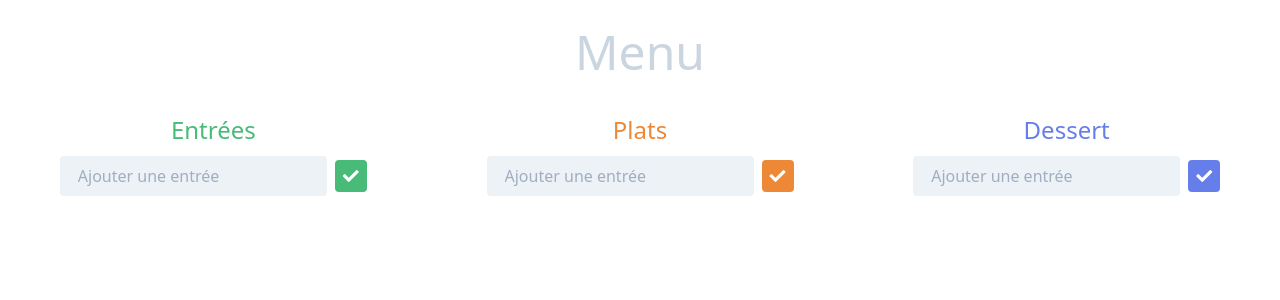
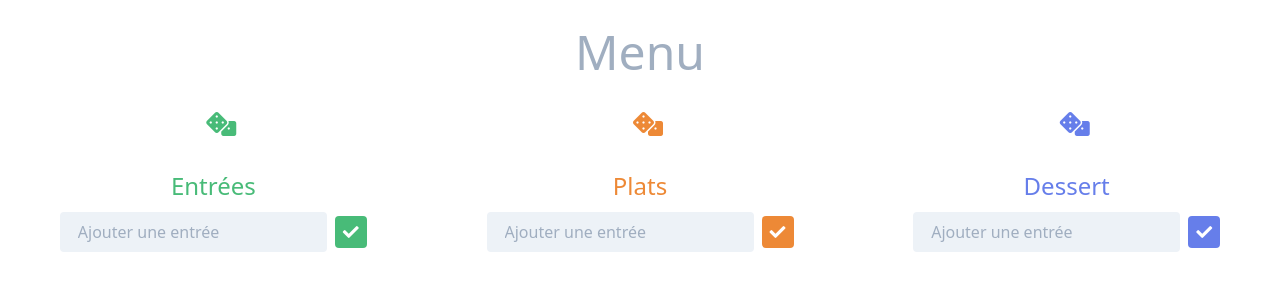
Before and after one commit to Julie-Ha/random-menu, a React (Create React App) app: page / in a window 1280 px wide. Shown: the top 300 px of the page. Built offline with nearby package versions, Linux system fonts and the light colour scheme.

Commit message:
generate random menu

```diff
--- a/src/App.js
+++ b/src/App.js
@@ -1,15 +1,21 @@
 import React from "react";
 import "./tailwind.output.css";
 import Dish from "./components/Dish";
+import RandomDish from "./components/RandomDish";
 
 function App() {
   return (
     <div className="App">
-      <h1 className="text-5xl text-gray-400 text-center m-4">Menu</h1>
+      <h1 className="text-5xl text-gray-500 text-center m-4 mb-6">Menu</h1>
+      <div className="flex flex-col sm:flex-row mb-6">
+        <RandomDish color="green" dishType="starters"/>
+        <RandomDish color="orange" dishType="dish" />
+        <RandomDish color="indigo" dishType="dessert" />
+      </div>
       <div className="flex flex-col sm:flex-row">
-        <Dish title="Entrées" color="green" dishType="starters"/>
+        <Dish title="Entrées" color="green" dishType="starters" />
         <Dish title="Plats" color="orange" dishType="dish" />
-        <Dish title="Dessert" color="indigo" dishType="dessert"/>
+        <Dish title="Dessert" color="indigo" dishType="dessert" />
       </div>
     </div>
   );
--- a/src/components/Dish.js
+++ b/src/components/Dish.js
@@ -11,6 +11,7 @@ function Dish({ title, color, dishType }) {
   const addDish = (e) => {
     e.preventDefault();
 
+    if (inputText) {
       let dishes;
       if (localStorage.getItem(dishType) === null) {
         dishes = [];
@@ -22,10 +23,11 @@ function Dish({ title, color, dishType }) {
 
       setDishesList(JSON.parse(localStorage.getItem(dishType)));
       setInputText("");
+    }
   };
 
   const deleteDish = (e) => {
-    let dish = e.target.getAttribute("data-key");
+    let dishId = e.target.getAttribute("data-key");
 
     let dishes;
     if (localStorage.getItem(dishType) === null) {
@@ -33,7 +35,7 @@ function Dish({ title, color, dishType }) {
     } else {
       dishes = JSON.parse(localStorage.getItem(dishType));
     }
-    dishes.splice(dishes.indexOf(dish), 1);
+    dishes.splice(dishId, 1);
     localStorage.setItem(dishType, JSON.stringify(dishes));
     setDishesList(dishes);
   };
@@ -46,10 +48,10 @@ function Dish({ title, color, dishType }) {
       dishes = JSON.parse(localStorage.getItem(dishType));
     }
     setDishesList(dishes);
-  }, []);
+  }, [dishType]);
 
   return (
-    <div className="w-full flex flex-col items-center">
+    <div className="w-full flex flex-col items-center mb-6">
       <h1 className={"text-2xl text-" + color + "-500 m-2"}>{title}</h1>
       <div className="flex justify-center items-center">
         <input
@@ -80,15 +82,18 @@ function Dish({ title, color, dishType }) {
       <div className="m-2">
         <ul className="">
           {dishesList &&
-            dishesList.map((dish) => {
+            dishesList.map((dish, index) => {
               return (
-                <li key={dish} className="flex m-2 items-center">
+                <li
+                  key={index}
+                  className="flex m-2 items-center justify-center"
+                >
                   <p className="mr-5">{dish}</p>
                   <i
                     onClick={deleteDish}
-                    data-key={dish}
+                    data-key={index}
                     className={
-                      "ml-auto text-" +
+                      "ml-auto text-lg text-" +
                       color +
                       "-500 fas fa-trash-alt hover:text-" +
                       color +
--- a/src/components/RandomDish.js
+++ b/src/components/RandomDish.js
@@ -1,11 +1,41 @@
-import React from 'react'
+import React, { useEffect, useState } from "react";
 
-function RandomDish() {
-    return (
-        <div>
+function RandomDish({ color, dishType }) {
+  const [randomDish, setRandomDish] = useState("");
 
-        </div>
-    )
+  const generateRandomDish = () => {
+    let dishes;
+    if (localStorage.getItem(dishType) === null) {
+      dishes = [];
+    } else {
+      dishes = JSON.parse(localStorage.getItem(dishType));
+    }
+
+    if (dishes.length > 0) {
+      let randomIndex = Math.floor(Math.random() * Math.floor(dishes.length));
+      setRandomDish(dishes[randomIndex]);
+    }
+  };
+
+  useEffect(() => {
+    generateRandomDish();
+  }, []);
+
+  return (
+    <div className="w-full flex items-center justify-center">
+      <p className="text-3xl text-gray-600 mr-4">{randomDish}</p>
+      <i
+        onClick={generateRandomDish}
+        className={
+          "fas fa-dice text-2xl text-" +
+          color +
+          "-500 hover:text-" +
+          color +
+          "-400"
+        }
+      ></i>
+    </div>
+  );
 }
 
-export default RandomDish
+export default RandomDish;
```
Lines whose indentation alone changed are shown as unchanged.
